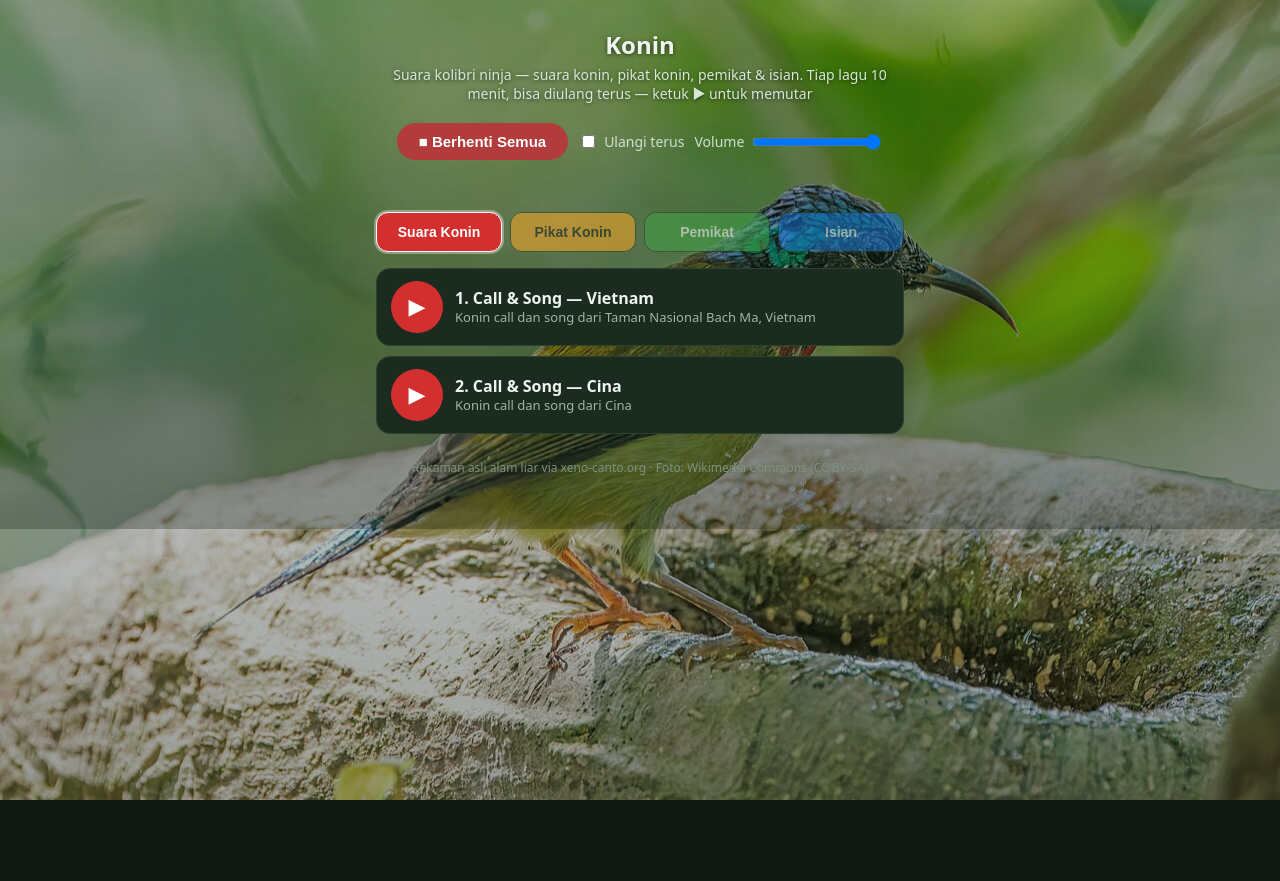
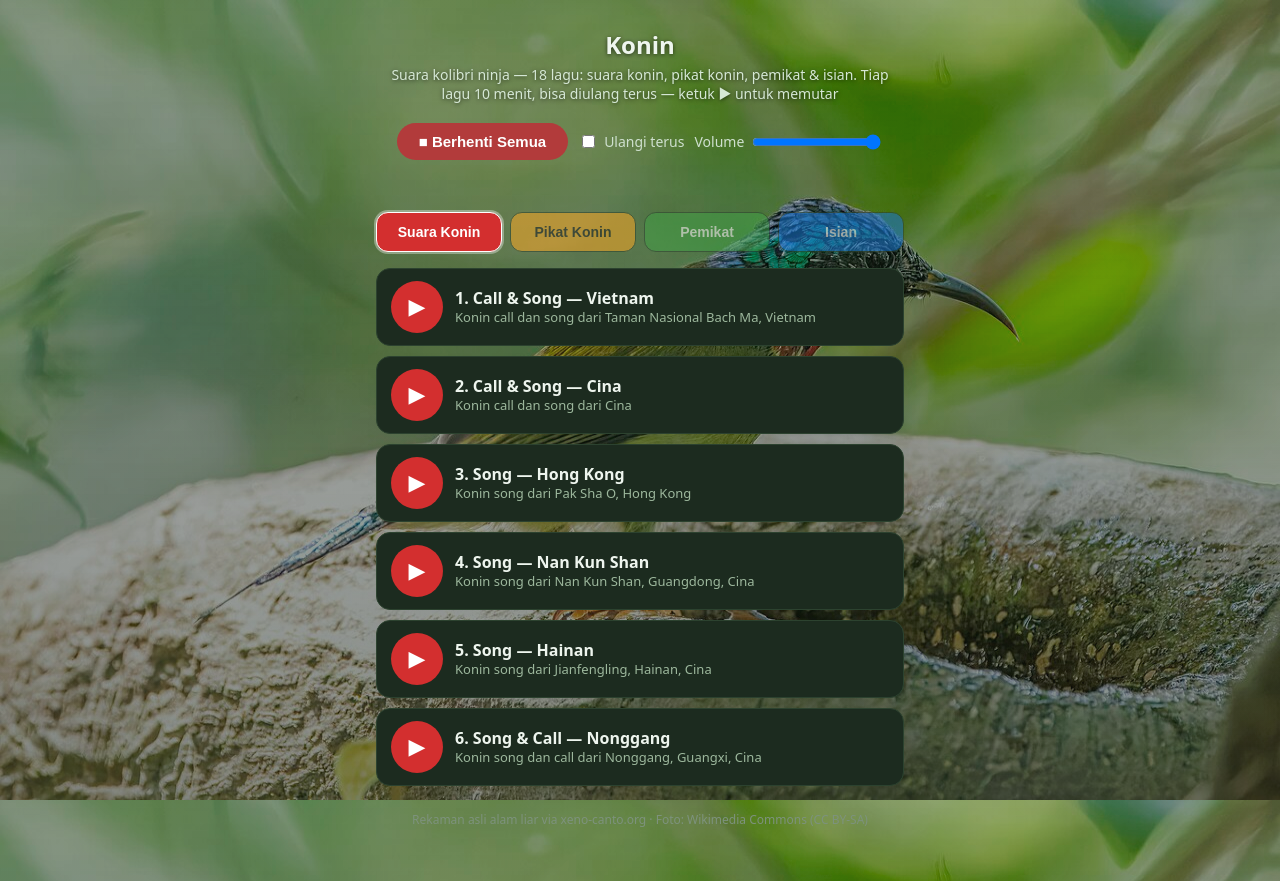
Before and after one commit to abcd21boy-ship-it/Konin, a plain HTML site: page index.html in a window 1280 px wide. Before the commit the page ends 800 px from the top, so only its background shows below. Drawn offline with Linux system fonts and the light colour scheme.

Commit message:
Update index.html to 18 tracks

```diff
--- a/index.html
+++ b/index.html
@@ -37,7 +37,7 @@
 <body>
 <div class="wrap">
   <h1>Konin</h1>
-  <p class="sub">Suara kolibri ninja — suara konin, pikat konin, pemikat &amp; isian. Tiap lagu 10 menit, bisa diulang terus — ketuk ▶ untuk memutar</p>
+  <p class="sub">Suara kolibri ninja — 18 lagu: suara konin, pikat konin, pemikat &amp; isian. Tiap lagu 10 menit, bisa diulang terus — ketuk ▶ untuk memutar</p>
 
   <div class="controls">
     <button class="stop" id="stopAll">■ Berhenti Semua</button>
@@ -64,10 +64,18 @@
 var tracks = [
   { sec: "Suara Konin", file: "audio/konin-call-song-vietnam-10menit.mp3", name: "Call & Song — Vietnam", desc: "Konin call dan song dari Taman Nasional Bach Ma, Vietnam" },
   { sec: "Suara Konin", file: "audio/konin-song-cina-10menit.mp3", name: "Call & Song — Cina", desc: "Konin call dan song dari Cina" },
+  { sec: "Suara Konin", file: "audio/konin-song-hongkong-10menit.mp3", name: "Song — Hong Kong", desc: "Konin song dari Pak Sha O, Hong Kong" },
+  { sec: "Suara Konin", file: "audio/konin-song-nankunshan-10menit.mp3", name: "Song — Nan Kun Shan", desc: "Konin song dari Nan Kun Shan, Guangdong, Cina" },
+  { sec: "Suara Konin", file: "audio/konin-song-hainan-10menit.mp3", name: "Song — Hainan", desc: "Konin song dari Jianfengling, Hainan, Cina" },
+  { sec: "Suara Konin", file: "audio/konin-song-nonggang-10menit.mp3", name: "Song & Call — Nonggang", desc: "Konin song dan call dari Nonggang, Guangxi, Cina" },
   { sec: "Pikat Konin", file: "audio/konin-call-laos-10menit.mp3", name: "Call — Laos", desc: "Pikat konin, call dari hutan Ban Na Pe, Laos" },
   { sec: "Pikat Konin", file: "audio/konin-call-laos2-10menit.mp3", name: "Call — Laos 2", desc: "Pikat konin, call dari hutan Ban Na Pe, Laos" },
   { sec: "Pikat Konin", file: "audio/konin-call-cina-10menit.mp3", name: "Call — Cina", desc: "Pikat konin, call dari Emei Feng, Cina" },
   { sec: "Pikat Konin", file: "audio/konin-call-cina2-10menit.mp3", name: "Call — Cina 2", desc: "Pikat konin, call dari Cina" },
+  { sec: "Pikat Konin", file: "audio/konin-call-hongkong-10menit.mp3", name: "Call — Hong Kong", desc: "Pikat konin, call dari Pak Sha O, Hong Kong" },
+  { sec: "Pikat Konin", file: "audio/konin-call-hongkong2-10menit.mp3", name: "Call — Hong Kong 2", desc: "Pikat konin, call dari Pak Sha O, Hong Kong" },
+  { sec: "Pikat Konin", file: "audio/konin-call-shenzhen-10menit.mp3", name: "Call — Shenzhen", desc: "Pikat konin, call dari Shenzhen, Cina" },
+  { sec: "Pikat Konin", file: "audio/konin-call-laos3-10menit.mp3", name: "Call — Laos 3", desc: "Pikat konin, call dari hutan Ban Na Pe, Laos" },
   { sec: "Pemikat", file: "audio/sogon-10menit.mp3", name: "Pikat Sogon", desc: "Song sogon untuk memikat burung kecil" },
   { sec: "Pemikat", file: "audio/pleci-10menit.mp3", name: "Pikat Pleci", desc: "Panggilan pleci pagi hari" },
   { sec: "Pemikat", file: "audio/ciblek-prenjak-10menit.mp3", name: "Pikat Ciblek / Prenjak", desc: "Song ciblek prenjak dari Indonesia" },
```
